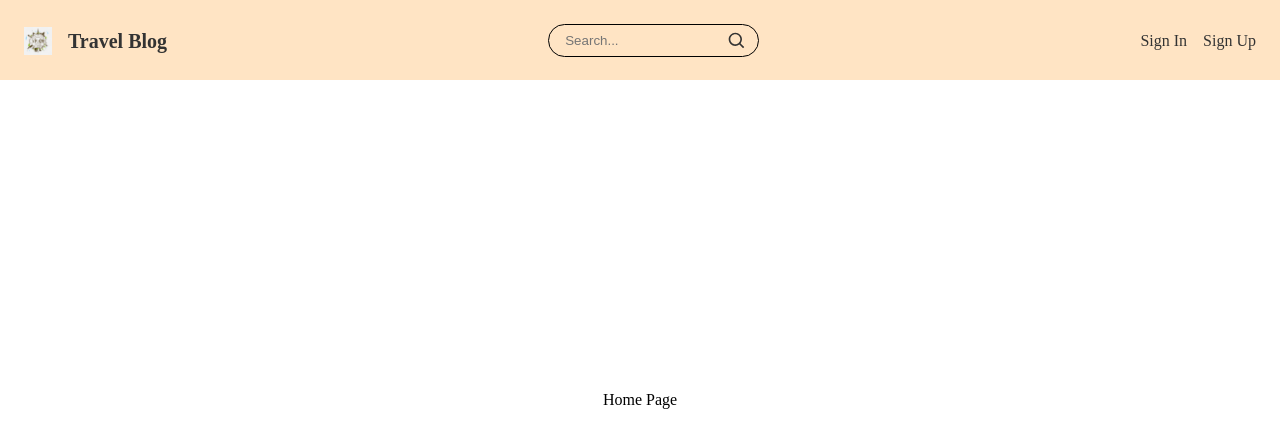
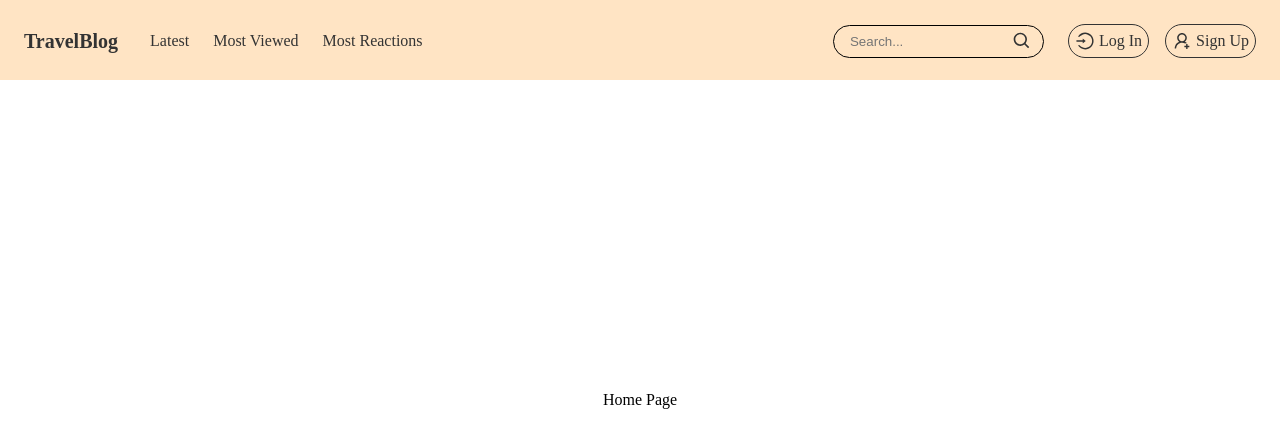
Before and after one commit to X-Career/X17-Project-HDT, a Next.js app: page / in a window 1280 px wide. Shown: the top 448 px of the page. Built offline with nearby package versions, Linux system fonts and the light colour scheme.

Commit message:
fix header

```diff
--- a/src/components/header/Header.js
+++ b/src/components/header/Header.js
@@ -2,21 +2,36 @@ import Link from "next/link";
 import Image from "next/image";
 import styles from "./Header.module.scss";
 import { BiSearch } from "react-icons/bi";
+import { AiOutlineUserAdd, AiOutlineLogin } from "react-icons/ai";
 
 const Header = () => {
   return (
     <div className={styles.header}>
       <div className={styles.navLogo}>
+        <div className={styles.nav}>
           <Link href="/" className={styles.logoImage}>
-          <Image
+            {/* <Image
             src="/assets/travel-logo.png"
             alt="logo"
             width={28}
             height={28}
-          />
-          <p className={styles.logoName}>Travel Blog</p>
+          /> */}
+            <p className={styles.logoName}>TravelBlog</p>
           </Link>
+          <div className={styles.navBar}>
+            <Link href="/" className={styles.navItem}>
+              Latest
+            </Link>
+            <Link href="/" className={styles.navItem}>
+              Most Viewed
+            </Link>
+            <Link href="/" className={styles.navItem}>
+              Most Reactions
+            </Link>
+          </div>
+        </div>
 
+        <div className={styles.userBar}>
           <div className={styles.searchBar}>
             <input
               type="text"
@@ -25,11 +40,15 @@ const Header = () => {
             />
             <BiSearch className={styles.searchIcon} />
           </div>
-
-        <div className={styles.navBar}>
           <div className={styles.auth}>
-            <Link href="/">Sign In</Link>
-            <Link href="/">Sign Up</Link>
+            <Link className={styles.btns} href="/sign-in">
+              <AiOutlineLogin className={styles.icon} />
+              Log In
+            </Link>
+            <Link className={styles.btns} href="/sign-up">
+              <AiOutlineUserAdd className={styles.icon} />
+              Sign Up
+            </Link>
           </div>
         </div>
       </div>
--- a/src/components/header/Header.module.scss
+++ b/src/components/header/Header.module.scss
@@ -32,6 +32,13 @@
   font-weight: 700;
 }
 
+.nav {
+  display: flex;
+  align-items: center;
+  gap: 32px;
+}
+
+.userBar,
 .navBar {
   display: flex;
   gap: 24px;
@@ -68,3 +75,17 @@
   border-radius: 9999px;
   cursor: pointer;
 }
+
+.btns {
+  border: 1px solid #333;
+  border-radius: 24px;
+  padding: 6px;
+  display: flex;
+  align-items: center;
+  gap: 4px;
+}
+
+.icon {
+  font-size: 20px;
+  font-weight: 900;
+}
--- a/src/styles/globals.css
+++ b/src/styles/globals.css
@@ -4,12 +4,6 @@
   margin: 0;
 }
 
-html,
-body {
-  max-width: 100vw;
-  overflow-x: hidden;
-}
-
 a {
   color: inherit;
   text-decoration: none;
```
Also changed, not shown: src/pages/posts/[id].js (deleted, +0 -7 lines), src/pages/posts/index.js (deleted, +0 -7 lines), src/pages/user/[userId]/[postId].js (deleted, +0 -7 lines). Lines whose indentation alone changed are shown as unchanged.
